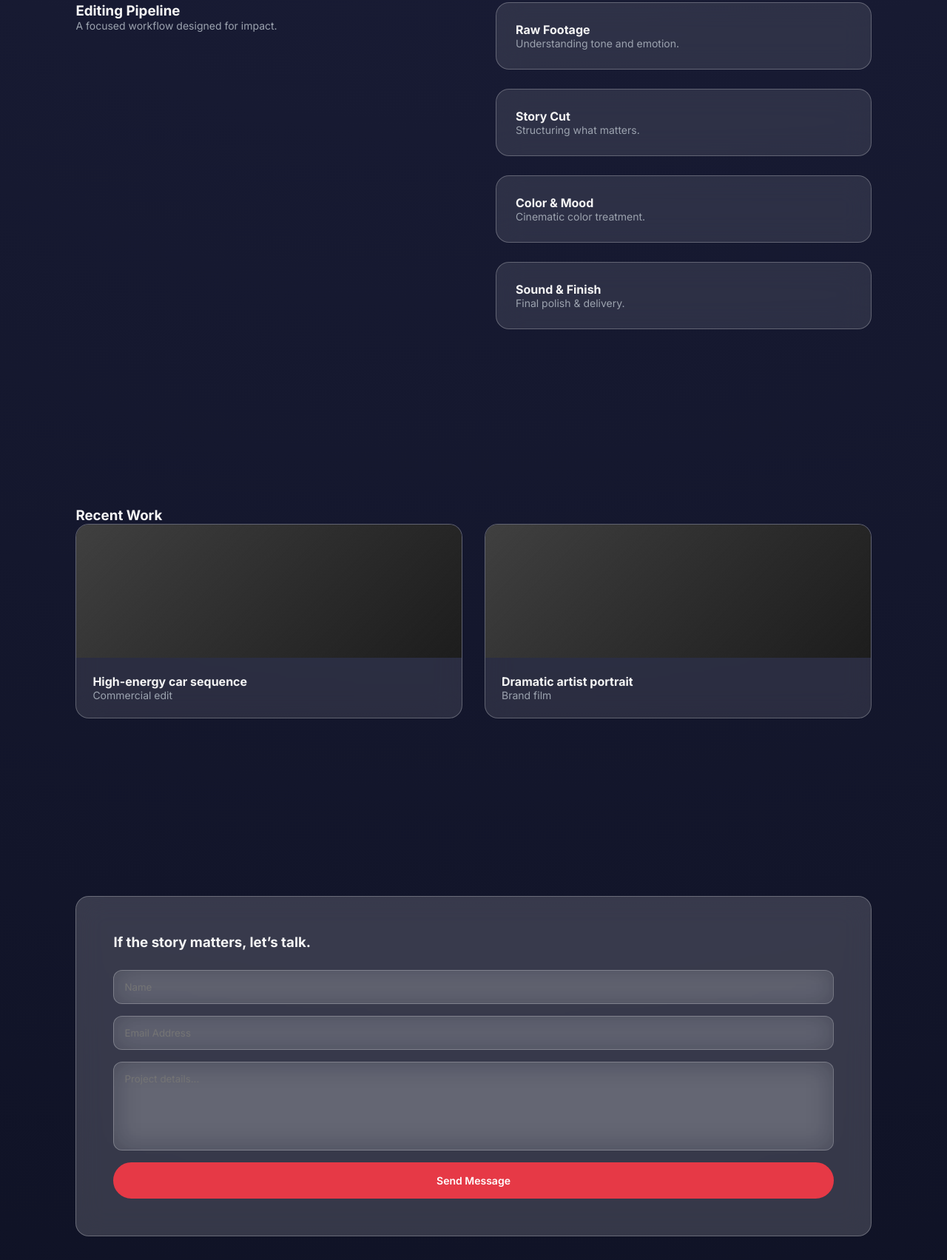
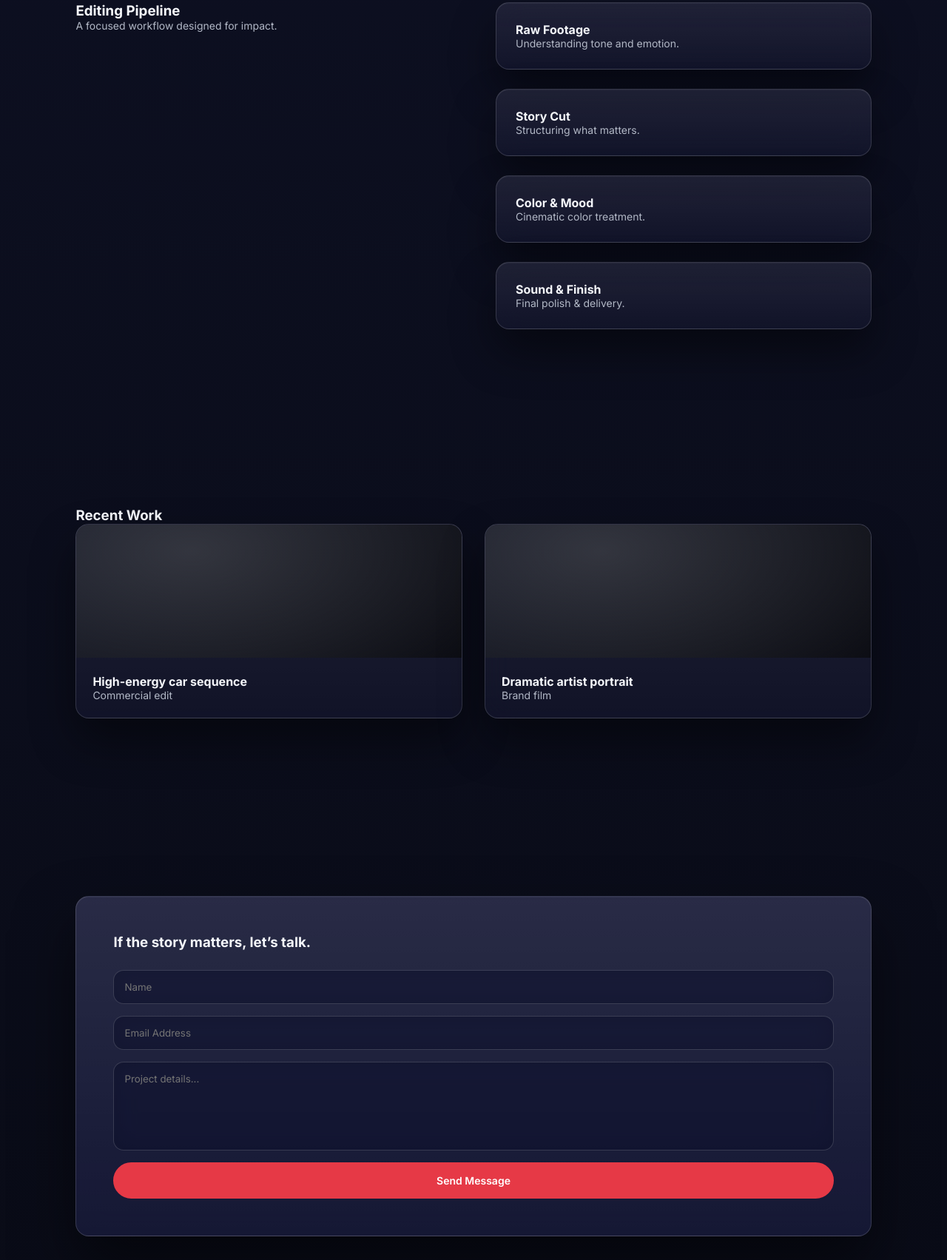
Before and after one commit to DarkIndiax/DarkIndia, a plain HTML site: page index.html in a window 1280 px wide. Shown: the part 917-2620 px from the top of the page at 74% size. Drawn offline with Linux system fonts and the light colour scheme.

Commit message:
Update index.html

```diff
--- a/index.html
+++ b/index.html
@@ -8,20 +8,24 @@
 <link href="https://fonts.googleapis.com/css2?family=Inter:wght@400;500;600;700;800&display=swap" rel="stylesheet">
 
 <style>
-/* ---------- ROOT ---------- */
+/* ================= ROOT ================= */
 :root {
-  --bg: #0f1225;
-  --panel: rgba(255, 255, 255, 0.10);
-  --panel-strong: rgba(255, 255, 255, 0.16);
-  --text: #f5f5f5;
-  --muted: #9ca3af;
+  --bg-main: #0b0e1a;
+
+  /* Apple-style dark glass */
+  --panel: rgba(15, 18, 45, 0.55);
+  --panel-strong: rgba(20, 24, 60, 0.7);
+
+  --text: #f5f7fb;
+  --muted: #b2b8c6;
   --accent: #e63946;
-  --border: rgba(255, 255, 255, 0.25);
+
+  --border: rgba(255,255,255,0.14);
   --radius: 18px;
-  --blur: blur(18px);
+  --blur: blur(20px);
 }
 
-/* ---------- BASE ---------- */
+/* ================= BASE ================= */
 * {
   margin: 0;
   padding: 0;
@@ -32,11 +36,14 @@
 html { scroll-behavior: smooth; }
 
 body {
-  background: radial-gradient(circle at top, #1c1f3a, var(--bg));
+  background:
+    radial-gradient(1200px 600px at 20% -10%, rgba(90,140,255,0.16), transparent 60%),
+    radial-gradient(900px 500px at 80% 20%, rgba(0,180,255,0.08), transparent 55%),
+    linear-gradient(180deg, #0e1125, #090b16);
   color: var(--text);
 }
 
-/* ---------- NAV ---------- */
+/* ================= NAV ================= */
 nav {
   position: fixed;
   top: 0;
@@ -46,7 +53,7 @@ nav {
   justify-content: space-between;
   align-items: center;
 
-  background: rgba(255,255,255,0.08);
+  background: rgba(15,18,40,0.55);
   backdrop-filter: var(--blur);
   -webkit-backdrop-filter: var(--blur);
 
@@ -85,13 +92,13 @@ nav li:hover { color: var(--text); }
   cursor: pointer;
 }
 
-/* ---------- SECTIONS ---------- */
+/* ================= COMMON ================= */
 section { padding: 120px 8%; }
 
 .reveal {
   opacity: 0;
-  transform: translateY(20px);
-  transition: all 1s ease;
+  transform: translateY(22px);
+  transition: opacity 1s ease, transform 1s ease;
 }
 
 .reveal.show {
@@ -104,7 +111,7 @@ section { padding: 120px 8%; }
   font-size: 14px;
 }
 
-/* ---------- HERO ---------- */
+/* ================= HERO ================= */
 .hero {
   min-height: 100vh;
   display: grid;
@@ -136,24 +143,27 @@ section { padding: 120px 8%; }
   font-size: 14px;
   font-weight: 600;
   cursor: pointer;
+  transition: all 0.35s ease;
 }
+
+/* primary */
 .btn-primary {
   background: var(--accent);
   color: white;
   border: 2px solid var(--accent);
-  transition: all 0.35s ease;
 }
 
 .btn-primary:hover {
   background: transparent;
   color: var(--accent);
 }
+
+/* secondary */
 .btn-secondary {
-  background: rgba(255,255,255,0.08);
+  background: rgba(255,255,255,0.06);
   color: var(--text);
-  border: 2px solid rgba(255,255,255,0.25);
+  border: 2px solid rgba(255,255,255,0.22);
   backdrop-filter: blur(12px);
-  transition: all 0.35s ease;
 }
 
 .btn-secondary:hover {
@@ -162,13 +172,7 @@ section { padding: 120px 8%; }
   border-color: white;
 }
 
-.btn-primary { background: var(--accent); }
-.btn-secondary {
-  border: 1px solid var(--border);
-  color: var(--muted);
-}
-
-/* ---------- PIPELINE ---------- */
+/* ================= PIPELINE ================= */
 .pipeline {
   display: grid;
   grid-template-columns: 1fr 1fr;
@@ -183,15 +187,22 @@ section { padding: 120px 8%; }
 
 .step {
   padding: 26px;
-  background: var(--panel);
+  background:
+    linear-gradient(180deg, rgba(255,255,255,0.08), rgba(255,255,255,0.02)),
+    var(--panel);
+
   backdrop-filter: var(--blur);
   -webkit-backdrop-filter: var(--blur);
 
   border-radius: var(--radius);
   border: 1px solid var(--border);
+
+  box-shadow:
+    inset 0 1px 0 rgba(255,255,255,0.05),
+    0 30px 60px rgba(0,0,0,0.45);
 }
 
-/* ---------- WORK ---------- */
+/* ================= WORK ================= */
 .work-grid {
   display: grid;
   grid-template-columns: repeat(auto-fit, minmax(280px, 1fr));
@@ -199,43 +210,53 @@ section { padding: 120px 8%; }
 }
 
 .work-card {
-  background: var(--panel);
+  background:
+    linear-gradient(180deg, rgba(255,255,255,0.08), rgba(255,255,255,0.02)),
+    var(--panel);
+
   backdrop-filter: var(--blur);
   -webkit-backdrop-filter: var(--blur);
 
   border-radius: var(--radius);
+  border: 1px solid var(--border);
   overflow: hidden;
-  border: 1px solid var(--border);
-  transition: all 0.35s ease;
+
+  box-shadow:
+    inset 0 1px 0 rgba(255,255,255,0.05),
+    0 30px 60px rgba(0,0,0,0.45);
+
+  transition: transform 0.35s ease;
 }
 
 .work-card:hover {
   transform: translateY(-6px);
-  background: var(--panel-strong);
 }
 
 .work-thumb {
   height: 180px;
   background:
-    linear-gradient(
-      135deg,
-      rgba(255,255,255,0.25),
-      rgba(255,255,255,0.05)
-    ),
-    linear-gradient(135deg, #000, #111);
+    radial-gradient(600px 300px at 30% 20%, rgba(255,255,255,0.18), transparent),
+    linear-gradient(135deg, #080b18, #02030a);
 }
 
 .work-info { padding: 22px; }
 
-/* ---------- CONTACT ---------- */
+/* ================= CONTACT ================= */
 .contact-box {
-  background: var(--panel-strong);
+  background:
+    linear-gradient(180deg, rgba(255,255,255,0.10), rgba(255,255,255,0.02)),
+    var(--panel-strong);
+
   backdrop-filter: var(--blur);
   -webkit-backdrop-filter: var(--blur);
 
   border-radius: var(--radius);
   padding: 50px;
   border: 1px solid var(--border);
+
+  box-shadow:
+    inset 0 1px 0 rgba(255,255,255,0.05),
+    0 40px 80px rgba(0,0,0,0.5);
 }
 
 form {
@@ -246,18 +267,27 @@ form {
 
 input, textarea {
   padding: 14px;
-  border-radius: 12px;
-  background: rgba(255,255,255,0.08);
-  backdrop-filter: var(--blur);
-  -webkit-backdrop-filter: var(--blur);
+  border-radius: 14px;
 
-  border: 1px solid var(--border);
+  background: rgba(12,16,40,0.6);
+  backdrop-filter: blur(16px);
+  -webkit-backdrop-filter: blur(16px);
+
+  border: 1px solid rgba(255,255,255,0.16);
   color: var(--text);
+  transition: 0.25s ease;
+}
+
+input:focus,
+textarea:focus {
+  outline: none;
+  border-color: rgba(255,255,255,0.32);
+  background: rgba(16,22,55,0.75);
 }
 
 textarea { resize: none; height: 120px; }
 
-/* ---------- FOOTER ---------- */
+/* ================= FOOTER ================= */
 footer {
   padding: 40px;
   text-align: center;
@@ -265,7 +295,7 @@ footer {
   color: var(--muted);
 }
 
-/* ---------- RESPONSIVE ---------- */
+/* ================= RESPONSIVE ================= */
 @media(max-width:900px){
   .hero, .pipeline { grid-template-columns: 1fr; }
   nav ul { display: none; }
@@ -303,7 +333,6 @@ footer {
       <h3>Editing Pipeline</h3>
       <p class="small">A focused workflow designed for impact.</p>
     </div>
-
     <div class="pipeline-steps">
       <div class="step reveal"><h4>Raw Footage</h4><p class="small">Understanding tone and emotion.</p></div>
       <div class="step reveal"><h4>Story Cut</h4><p class="small">Structuring what matters.</p></div>
@@ -323,7 +352,6 @@ footer {
         <p class="small">Commercial edit</p>
       </div>
     </div>
-
     <div class="work-card reveal">
       <div class="work-thumb"></div>
       <div class="work-info">
```
